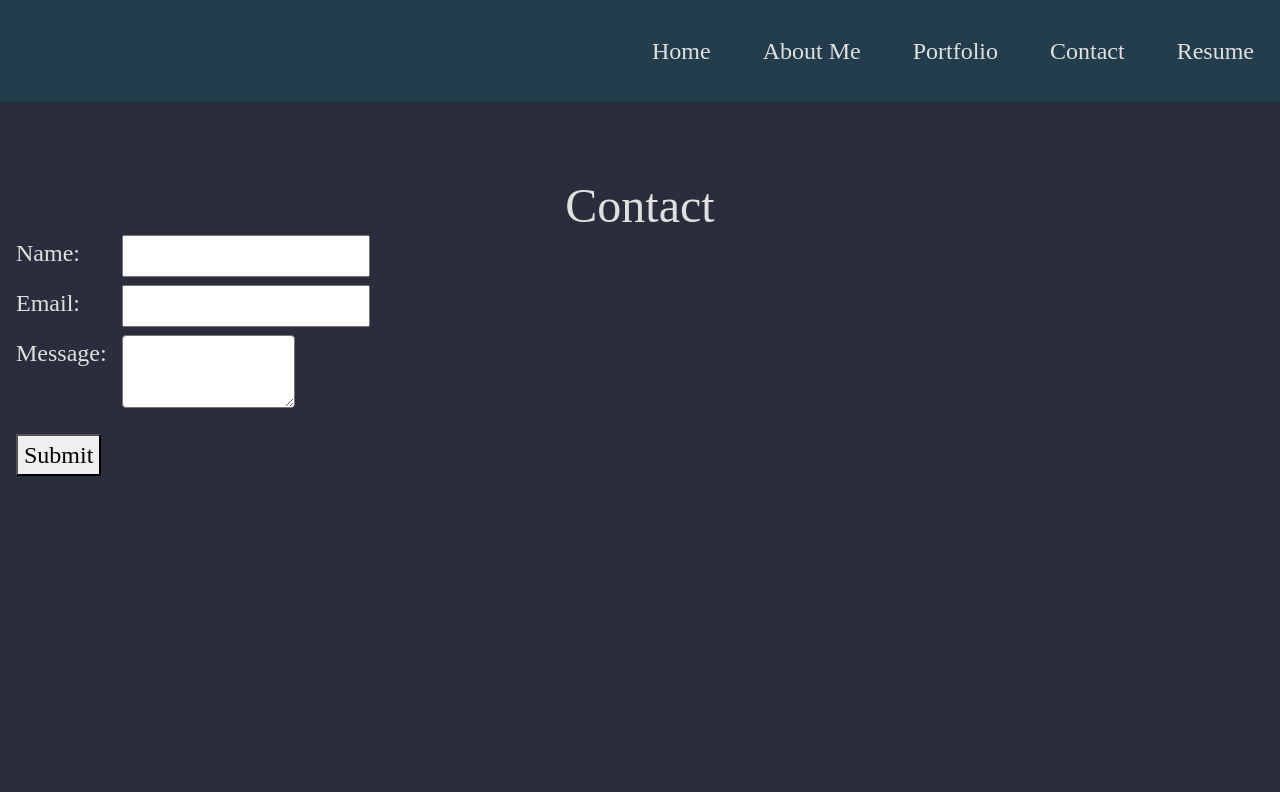
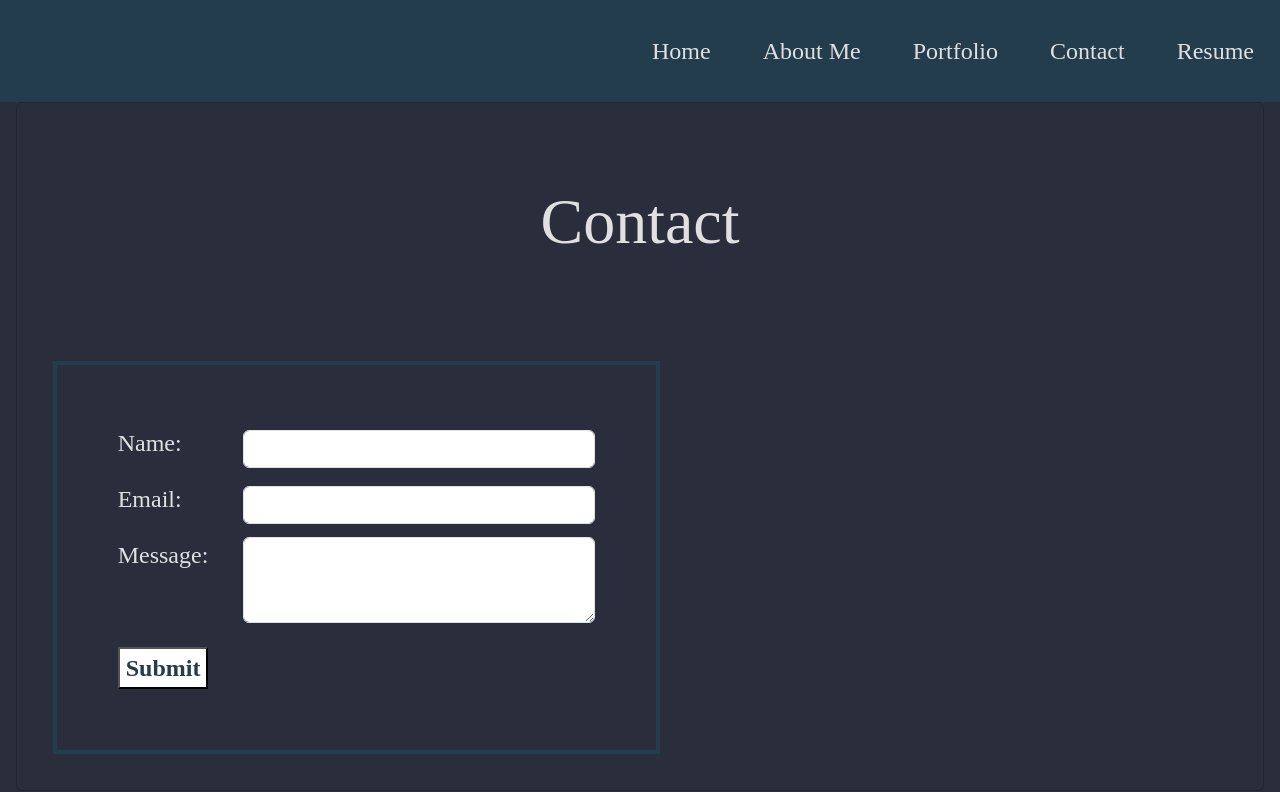
Before and after one commit to ayoleese/My-React-Portfolio, a React (Vite) app: page /Contact in a window 1280 px wide. Shown: the top 792 px of the page. Built offline with nearby package versions, Linux system fonts and the light colour scheme.

Commit message:
edit styling on contact

```diff
--- a/src/pages/AboutMe.jsx
+++ b/src/pages/AboutMe.jsx
@@ -1,10 +1,15 @@
+const styles = {
+    bio: {
+        fontSize: '20px',
+        padding: '4em 8rem 0 54rem'
+    },
+};
+
 export default function AboutMe() {
     return (
         <div>
             <h1>About Me</h1>
-            <p>
-
-            </p>
+            <div style={styles.bio}> Hello there! I'm diving headfirst into the exciting world of web development with a focus on backend technologies, thanks to a friend's insightful suggestion. My knack for problem-solving has led me to explore this field, and I'm thrilled by the challenges it presents. My journey to this point has been diverse; I currently work as a pharmacy technician, where my aspiration to become a pharmacist was tempered by the demands of both work and school. Nevertheless, my passion for learning and adapting persists. As an American-born child of Cambodian refugee parents who fled the horrors of the Khmer Rouge regime in 1979, I carry with me a profound appreciation for resilience and perseverance. Now, as I chart my course in web development, I blend my technical skills with a deep sense of gratitude for the opportunities afforded to me. I'm eager to contribute to this ever-evolving field and create meaningful solutions that make a difference.</div>
         </div>
     );
 }
--- a/src/pages/Contact.jsx
+++ b/src/pages/Contact.jsx
@@ -1,4 +1,11 @@
 import React, { useState } from "react";
+
+const styles = {
+    card: {
+        background: '#2a2e3c',
+        color: '#e0e0e0',
+    }
+}
 
 export default function Contact() {
     const [formData, setFormData] = useState({
@@ -25,40 +32,43 @@ export default function Contact() {
     };
 
     return (
-        <div>
+        <div className="card" style={styles.card}>
+            <div className="card-body">
                 <h1>Contact</h1>
                 <form className="form" onSubmit={handleFormSubmit}>
-                <div class="row mb-2">
-                    <label class="col-sm-1" htmlFor="name">Name:</label>
-                    <div class="col-sm-7">
+                    <div className="form-group row mb-2">
+                        <label className="col-sm-3" htmlFor="name">Name:</label>
+                        <div className="col-sm-9">
                             <input
                                 type="text"
                                 id="name"
                                 name="name"
                                 value={formData.name}
                                 onChange={handleInputChange}
+                                className="form-control"
                                 required
                             />
                         </div>
                     </div>
-                <div class="row mb-2">
-                    <label class="col-sm-1" htmlFor="email">Email:</label>
-                    <div class="col-sm-7">
+                    <div className="form-group row mb-2">
+                        <label className="col-sm-3" htmlFor="email">Email:</label>
+                        <div className="col-sm-9">
                             <input
                                 type="email"
                                 id="email"
                                 name="email"
                                 value={formData.email}
                                 onChange={handleInputChange}
+                                className="form-control"
                                 required
                             />
                         </div>
                     </div>
-                <div class="row mb-3">
-                    <label class="col-sm-1" htmlFor="message">Message:</label>
-                    <div class="col-sm-7">
+                    <div className="form-group row mb-4">
+                        <label className="col-sm-3" htmlFor="message">Message:</label>
+                        <div className="col-sm-9">
                             <textarea
-                        class="form-control-sm"
+                                className="form-control"
                                 rows="3"
                                 id="message"
                                 name="message"
@@ -71,5 +81,6 @@ export default function Contact() {
                     <button type="submit">Submit</button>
                 </form>
             </div>
+        </div>
     );
 }
--- a/src/styles/style.css
+++ b/src/styles/style.css
@@ -6,10 +6,10 @@ body {
 }
 
 h1 {
-  margin: 0;
-  padding-top: 75px;
+  margin-bottom: 100px;
+  padding-top: 65px;
   text-align: center;
-  font-size: 3rem;
+  font-size: 4rem;
 }
 
 .nav-link {
@@ -22,3 +22,22 @@ h1 {
 .nav-link:hover {
   color: #FF101F;
 }
+
+.form {
+  border: #233D4D solid 4px;
+  margin: 20px;
+  padding: 5%;
+  width: 50%;
+}
+
+.form input {
+  display: block;
+  margin-top: 5px;
+  margin-bottom: 5px;
+}
+
+button {
+  background-color: white;
+  color: #233D4D;
+  font-weight: bolder;
+}
```
Lines whose indentation alone changed are shown as unchanged.
